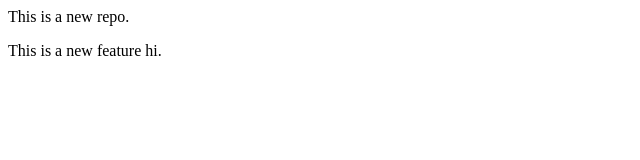
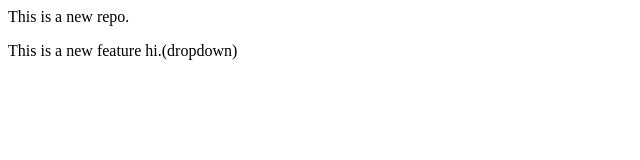
Before and after one commit to raghusomannavar/localrepo, a plain HTML site: page index.html in a window 1280 px wide. Shown: the full height of the page, 0-640 px from the left. Drawn offline with Linux system fonts and the light colour scheme.

```diff
--- a/index.html
+++ b/index.html
@@ -1,2 +1,2 @@
 <p>This is a new repo.</p>
-<p>This is a new feature hi.</p>
+<p>This is a new feature hi.(dropdown)</p>
```
